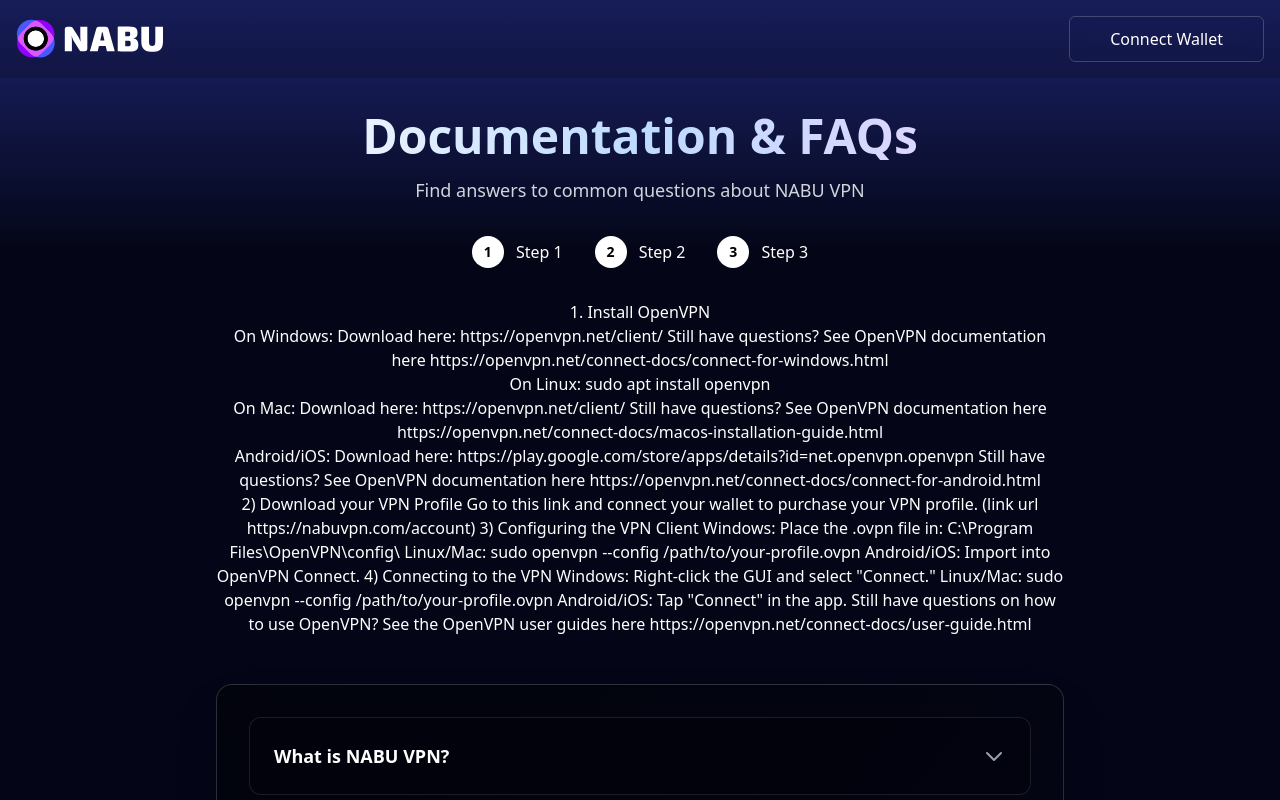
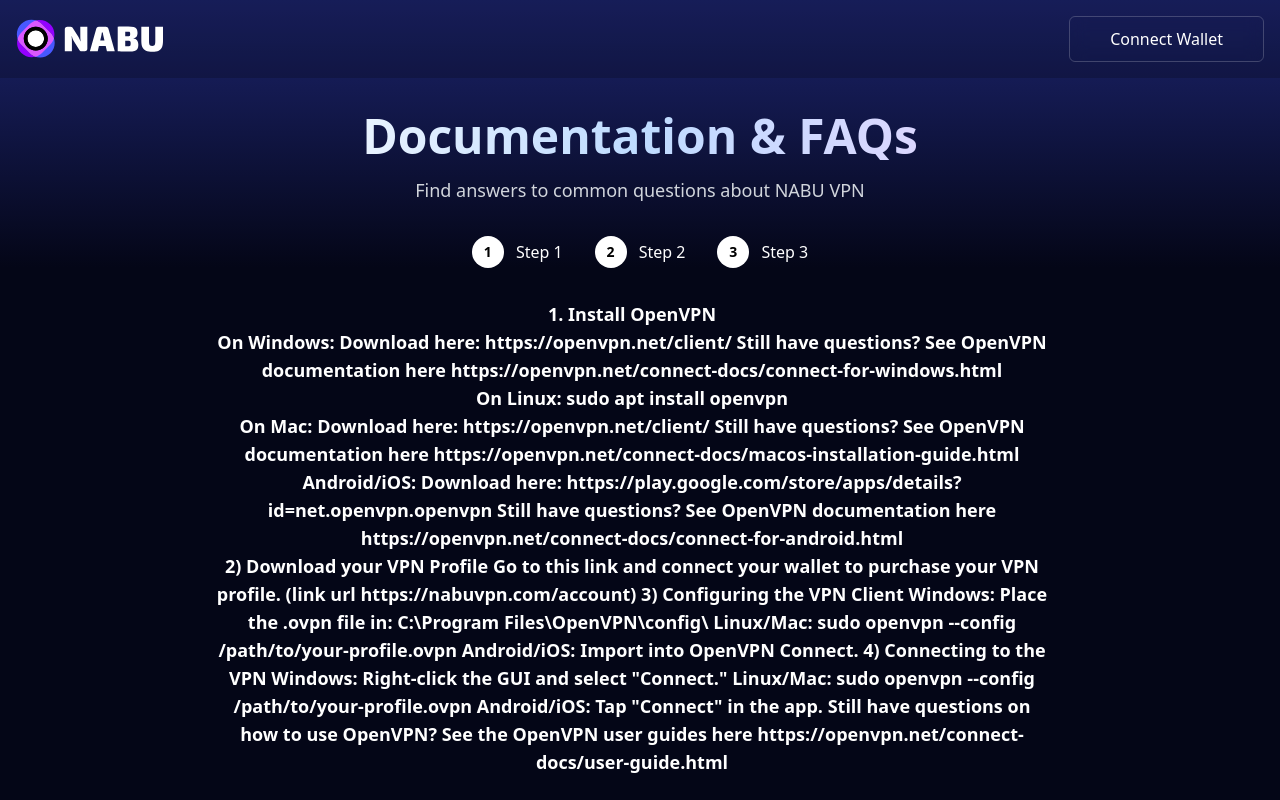
Before and after one commit to blinklabs-io/vpn-frontend, a React (Vite) app: page /docs-faqs in a window 1280 px wide. Shown: the top 800 px of the page. Built offline with nearby package versions, Linux system fonts and the light colour scheme.

Commit message:
Update DocsFaqs.tsx
Signed-off-by: EarnCoinPool <83303972+EarnCoinPool@users.noreply.github.com>

```diff
--- a/src/pages/DocsFaqs.tsx
+++ b/src/pages/DocsFaqs.tsx
@@ -113,7 +113,7 @@
               <span className="text-white font-medium">Step 3</span>
             </div>
           </div>
-<div className="text-white font-medium">
+<div className="text-lg font-semibold text-white pr-4">
 	<p>
 		1. Install OpenVPN
 	<ul>
```
